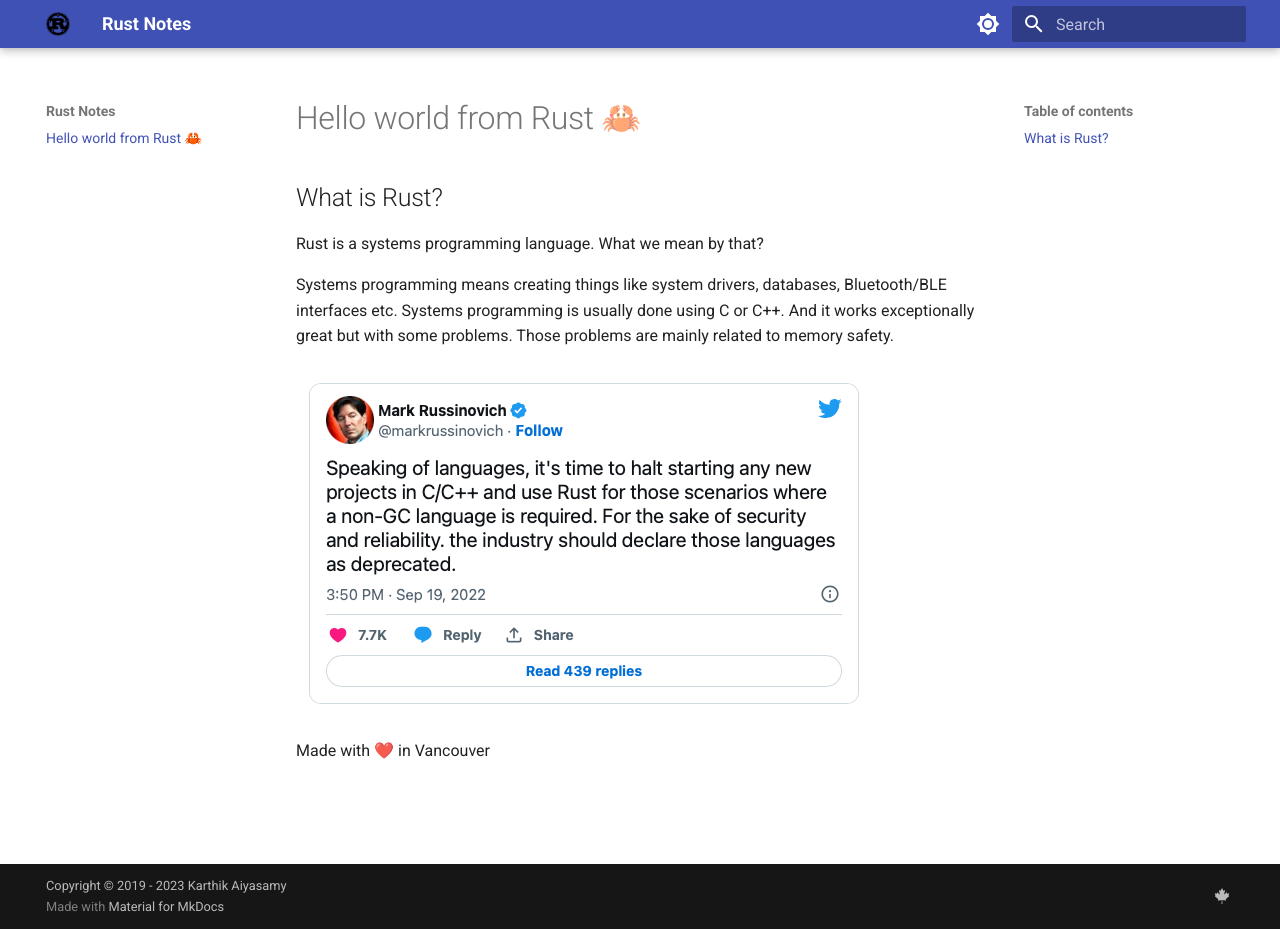
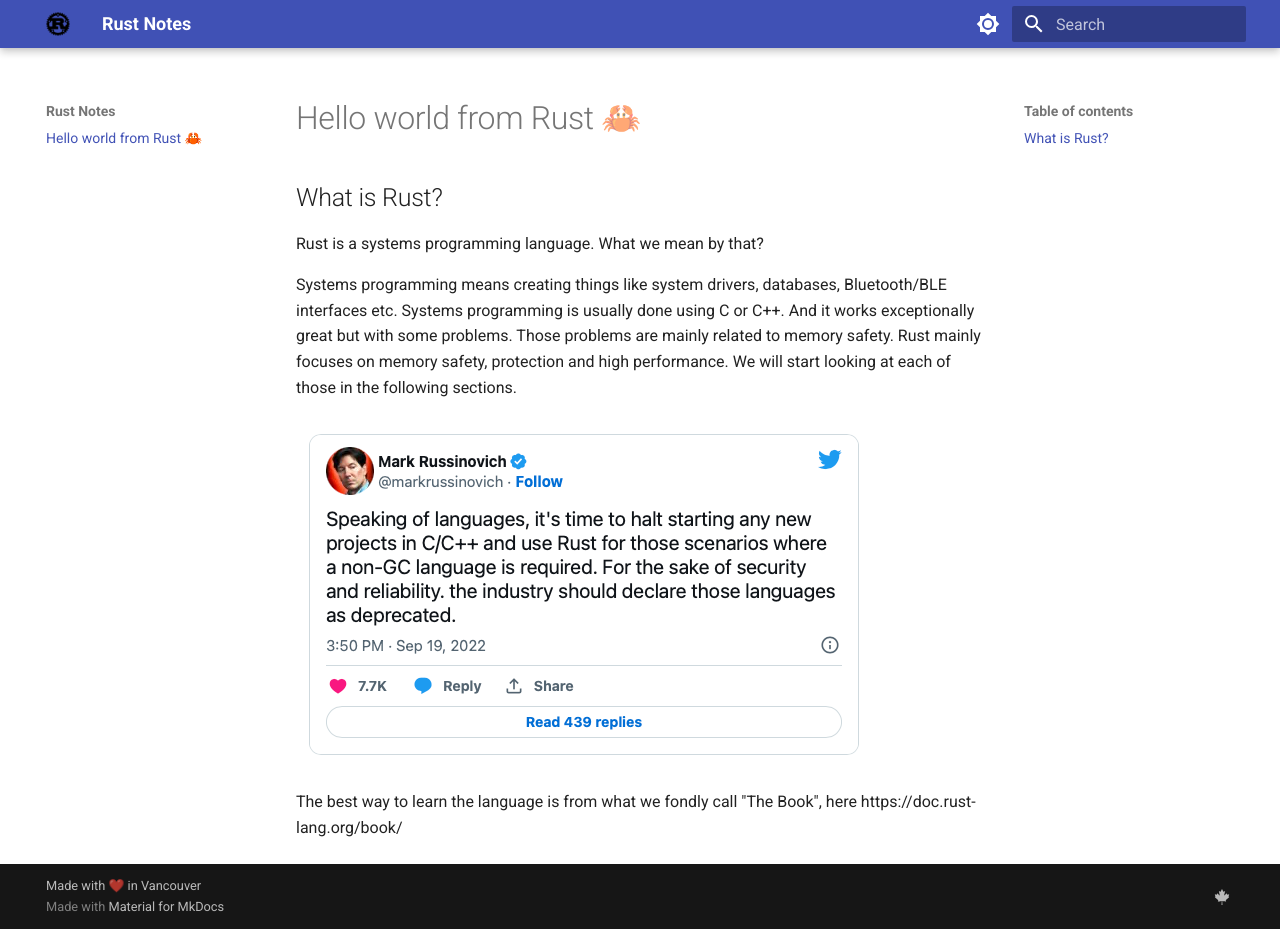
Before and after one commit to karthikaiyasamy/rustnotes, an MkDocs documentation site: the page built from docs/index.md, in a window 1280 px wide and 929 px high. Built offline with MkDocs 1.6.1 and Material for MkDocs 9.7.7, drawn with Linux system fonts in a browser that asks for light colours.

Commit message:
Cosmetic changes

```diff
--- a/docs/index.md
+++ b/docs/index.md
@@ -5,10 +5,9 @@
 
 Systems programming means creating things like system drivers, databases, Bluetooth/BLE interfaces etc.
 Systems programming is usually done using C or C++. And it works exceptionally great but with some problems.
-Those problems are mainly related to memory safety.
+Those problems are mainly related to memory safety. Rust mainly focuses on memory safety, protection and high performance.
+We will start looking at each of those in the following sections.
 
 ![Image title](assets/mark_tweet.png){ align=center }
 
-
-
-Made with ❤️ in Vancouver
+The best way to learn the language is from what we fondly call "The Book", here https://doc.rust-lang.org/book/
--- a/mkdocs.yml
+++ b/mkdocs.yml
@@ -23,9 +23,9 @@
 markdown_extensions:
   - attr_list
   - md_in_html
+copyright: Made with ❤️ in Vancouver
 extra:
   social:
     - icon: fontawesome/brands/canadian-maple-leaf
       link: https://karthikaiyasamy.github.io/rustnotes/
-      name: rustnotes on Twitter
-copyright: Copyright &copy; 2019 - 2023 Karthik Aiyasamy
+      name: Made in Canada
```
